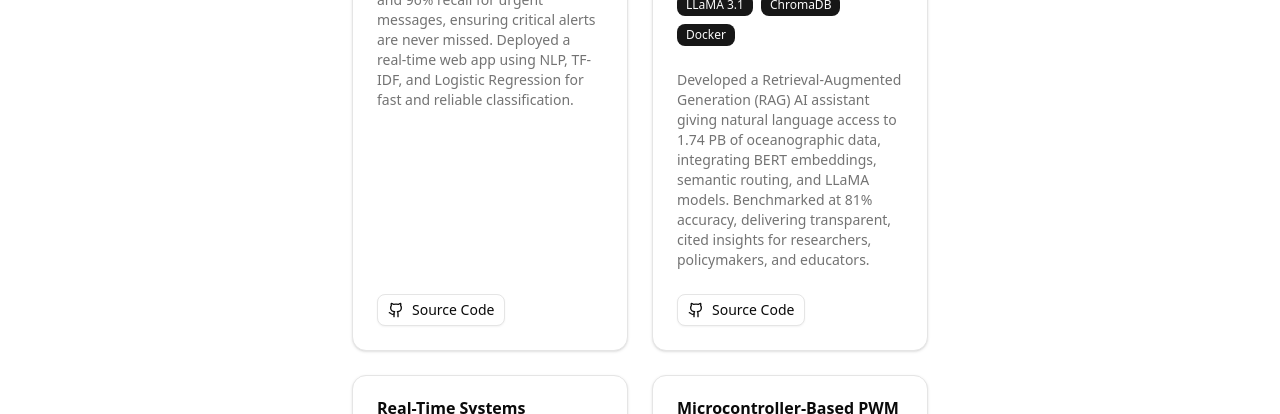
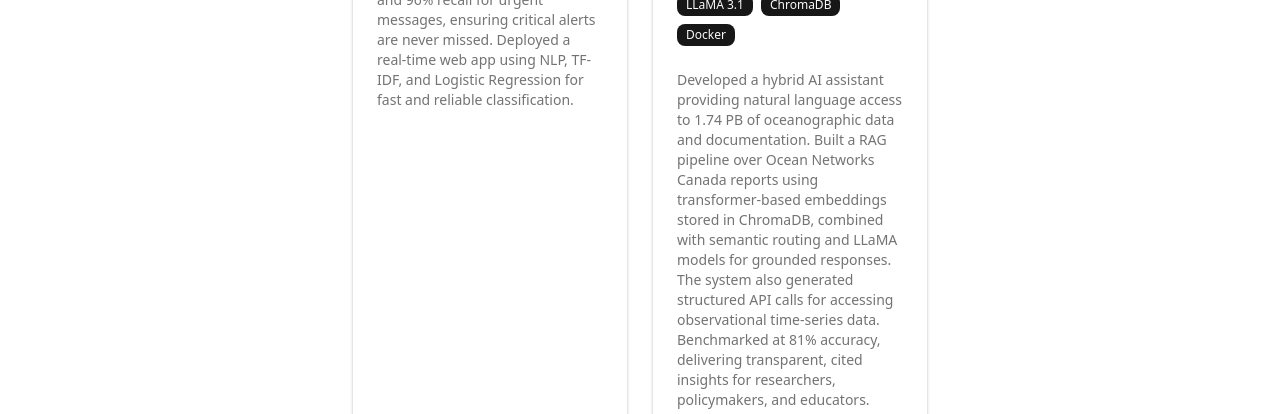
Before and after one commit to kgosal03/Personal-Portfolio-Karan-Gosal, a Next.js app: page /projects in a window 1280 px wide. Shown: the part 386-800 px from the top of the page. Built offline with nearby package versions, Linux system fonts and the light colour scheme.

Commit message:
Update projects.ts

```diff
--- a/src/data/projects.ts
+++ b/src/data/projects.ts
@@ -12,7 +12,7 @@ export const projects = [
     date: "Sept. 2025",
     tech: ["Python", "FastAPI", "Next.js", "LLaMA 3.1", "ChromaDB", "Docker"],
     description:
-      "Developed a Retrieval-Augmented Generation (RAG) AI assistant giving natural language access to 1.74 PB of oceanographic data, integrating BERT embeddings, semantic routing, and LLaMA models. Benchmarked at 81% accuracy, delivering transparent, cited insights for researchers, policymakers, and educators.",
+      "Developed a hybrid AI assistant providing natural language access to 1.74 PB of oceanographic data and documentation. Built a RAG pipeline over Ocean Networks Canada reports using transformer-based embeddings stored in ChromaDB, combined with semantic routing and LLaMA models for grounded responses. The system also generated structured API calls for accessing observational time-series data. Benchmarked at 81% accuracy, delivering transparent, cited insights for researchers, policymakers, and educators.",
     sourceCode:
       "https://github.com/kgosal03/Ocean-Network-Canada-Assistant",
   },
```
